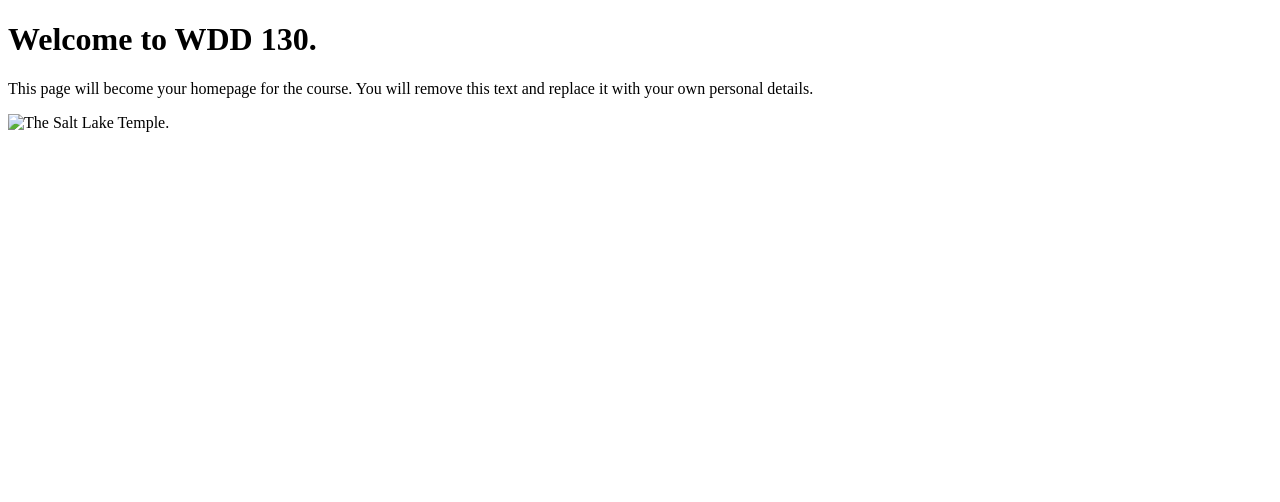
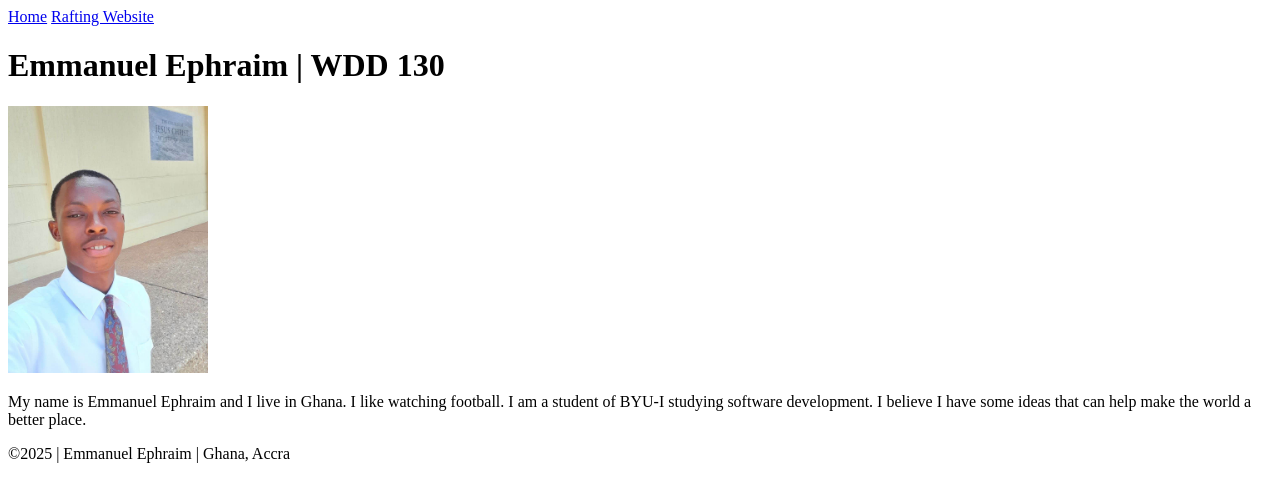
Before and after one commit to Emmanuel-Ephraim/wdd130, a plain HTML site: page index.html in a window 1280 px wide. Drawn offline with Linux system fonts and the light colour scheme.

Commit message:
new website

```diff
--- a/index.html
+++ b/index.html
@@ -1,14 +1,30 @@
 <!DOCTYPE html>
 <html lang="en">
+
 <head>
     <meta charset="UTF-8">
     <meta name="viewport" content="width=device-width, initial-scale=1.0">
-    <title>WDD 130 | Personal Homepage</title>
+    <title>WDD 130 | Emmanuel Ephraim | WDD 130</title>
 </head>
+
 <body>
-    <h1>Welcome to WDD 130.</h1>
-    <p>This page will become your homepage for the course. You will remove this text and replace it with your own personal details.</p>
+    <header>
+        <nav>
+            <a href="#">Home</a>
+            <a href="wwr/">Rafting Website</a>
+        </nav>
+    </header>
+    <main>
+        <h1>Emmanuel Ephraim | WDD 130</h1>
+        <img : src="images/profile.jpg" alt="A photo of me at church" width="200">
+        <p>My name is Emmanuel Ephraim and I live in Ghana. I like watching football. I am a student of BYU-I studying
+            software development. I
+            believe I have some ideas that can help make the world a better place. </p>
+    </main>
+    <footer>
+        <p>©2025 | Emmanuel Ephraim | Ghana, Accra</p>
+    </footer>
 
-    <img src="images/salt-lake-temple.jpg" alt="The Salt Lake Temple.">
 </body>
+
 </html>
```
Also changed, not shown: images/profile.jpg (added), images/salt-lake-temple.jpg (renamed from week01/salt-lake-temple.jpg).
